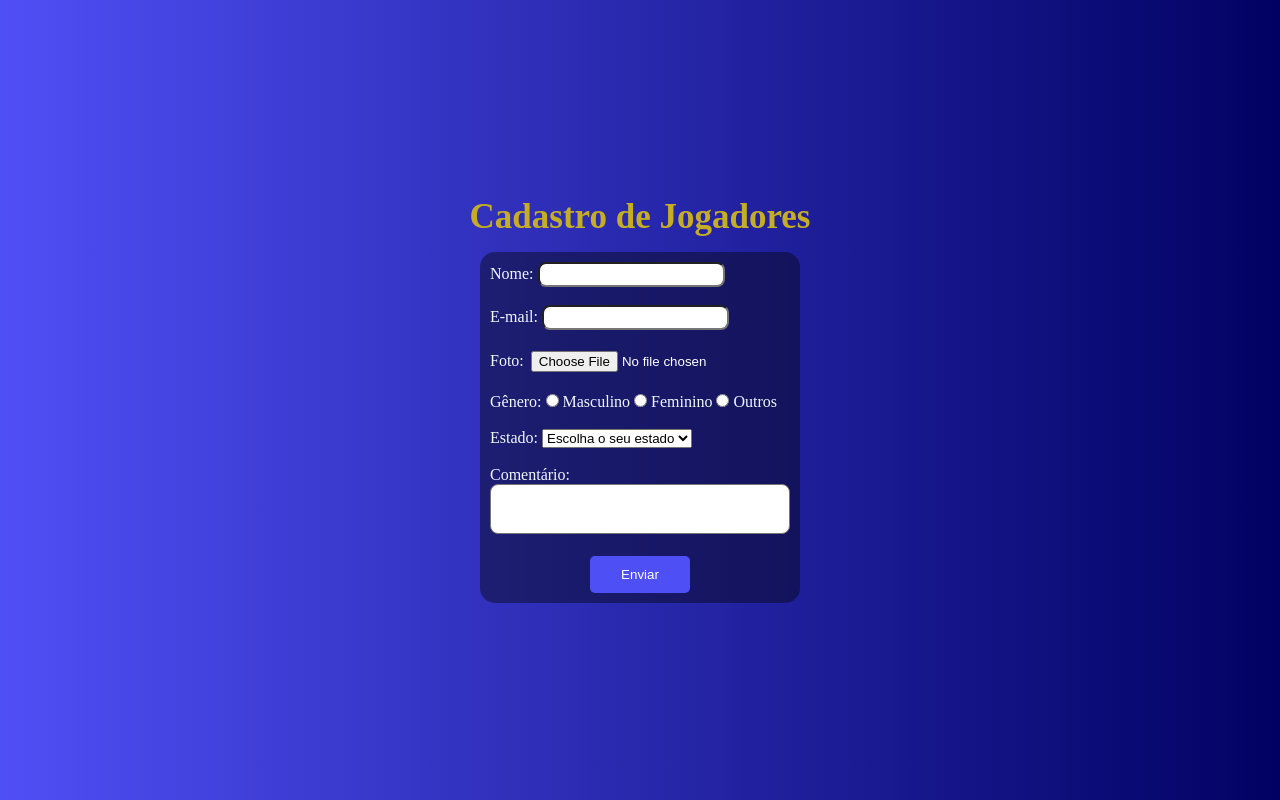
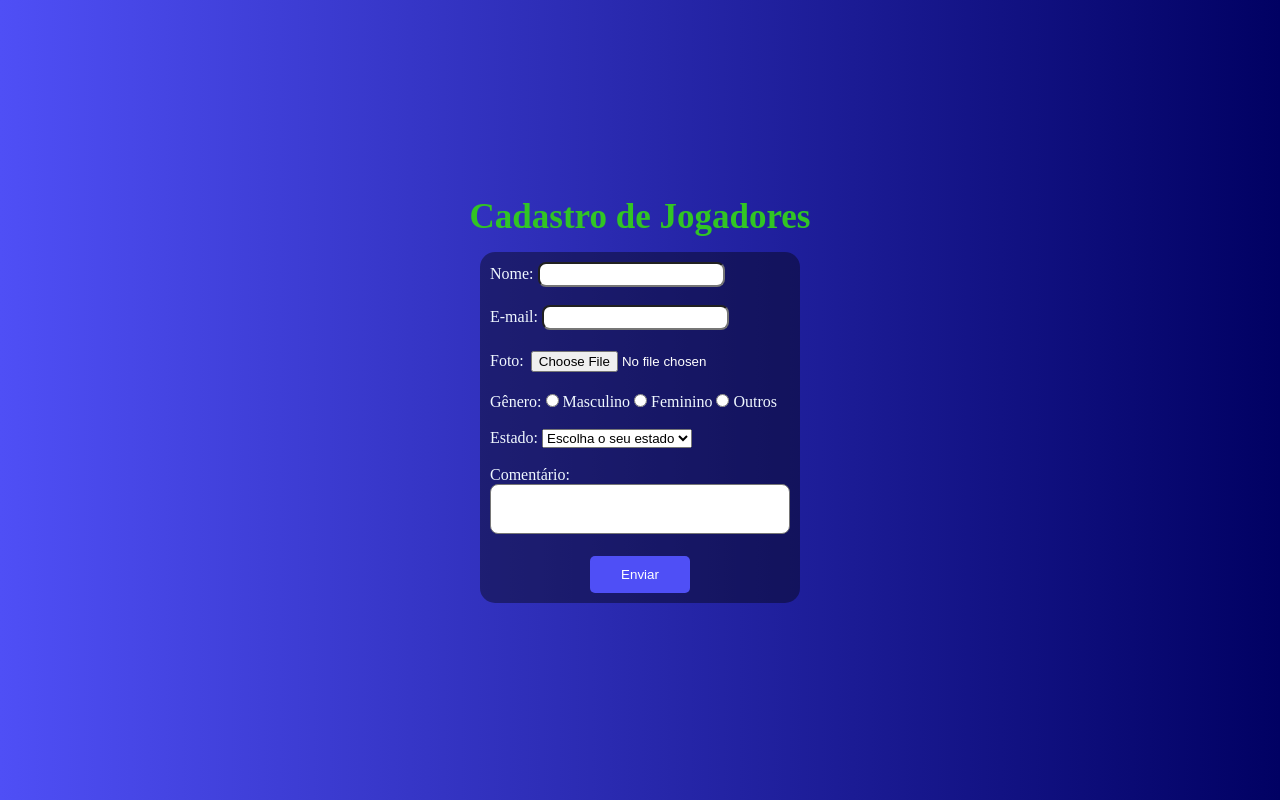
Before and after one commit to lima-nathalia/lima-nathalia.github.io, a plain HTML site: page index.html in a window 1280 px wide. Drawn offline with Linux system fonts and the light colour scheme; a web font is replaced by a local one.

Commit message:
atualização h1 verde

```diff
--- a/estilos.css
+++ b/estilos.css
@@ -16,7 +16,7 @@
 
 h1{
     font-family: amor;
-    color:rgb(197, 173, 36);
+    color:rgb(49, 197, 36);
     font-size: 35px;
 }
 
```
